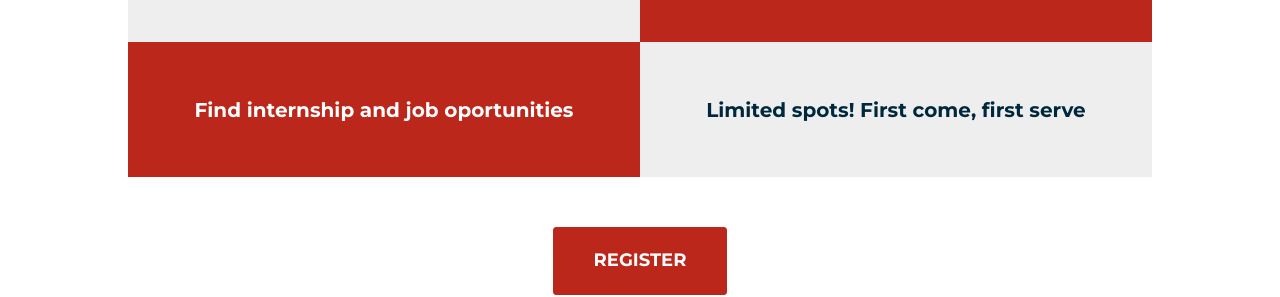
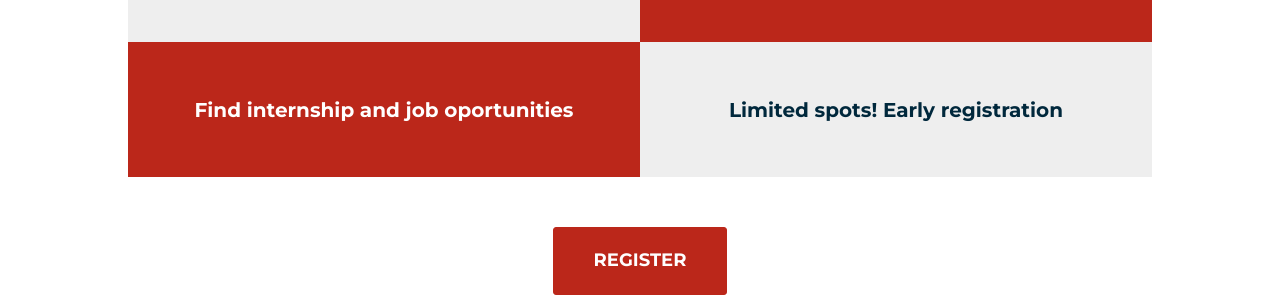
Before and after one commit to pedrorrivero/iit-qc-workshop, a Jekyll site: the page built from _pages/index.html, in a window 1280 px wide and 900 px high, scrolled down 1235 px. Shown: the part 162-459 px from the top of the window. Built offline with Jekyll 4.4.1, drawn with Linux system fonts in a browser that asks for light colours; some web fonts are replaced.

Commit message:
Updated intro

```diff
--- a/_data/intro.yml
+++ b/_data/intro.yml
@@ -3,4 +3,4 @@
 - Find internship and job oportunities
 - Get hands-on experience with actual quantum computers
 - Discover how quantum sensing works
-- Limited spots! First come, first serve
+- Limited spots! Early registration
--- a/_includes/html/head.html
+++ b/_includes/html/head.html
@@ -13,7 +13,7 @@
     <link rel="canonical" href="{{ page.url | replace:'index.html','' | absolute_url }}">
 
     <!-- WEBSITE ICON IN BROWSER -->
-    <link rel="source icon" type="image/x-icon" href="{{ '/img/favicon.ico?f=i' | relative_url }}"><!-- query string '?f=i' used to force icon to reload -->
+    <link rel="source icon" type="image/x-icon" href="{{ '/img/favicon.ico?p=r' | relative_url }}"><!-- query string '?p=r' used to force icon to reload -->
 
     <!-- JEKYLL SEO -->
     {% seo %}
```
